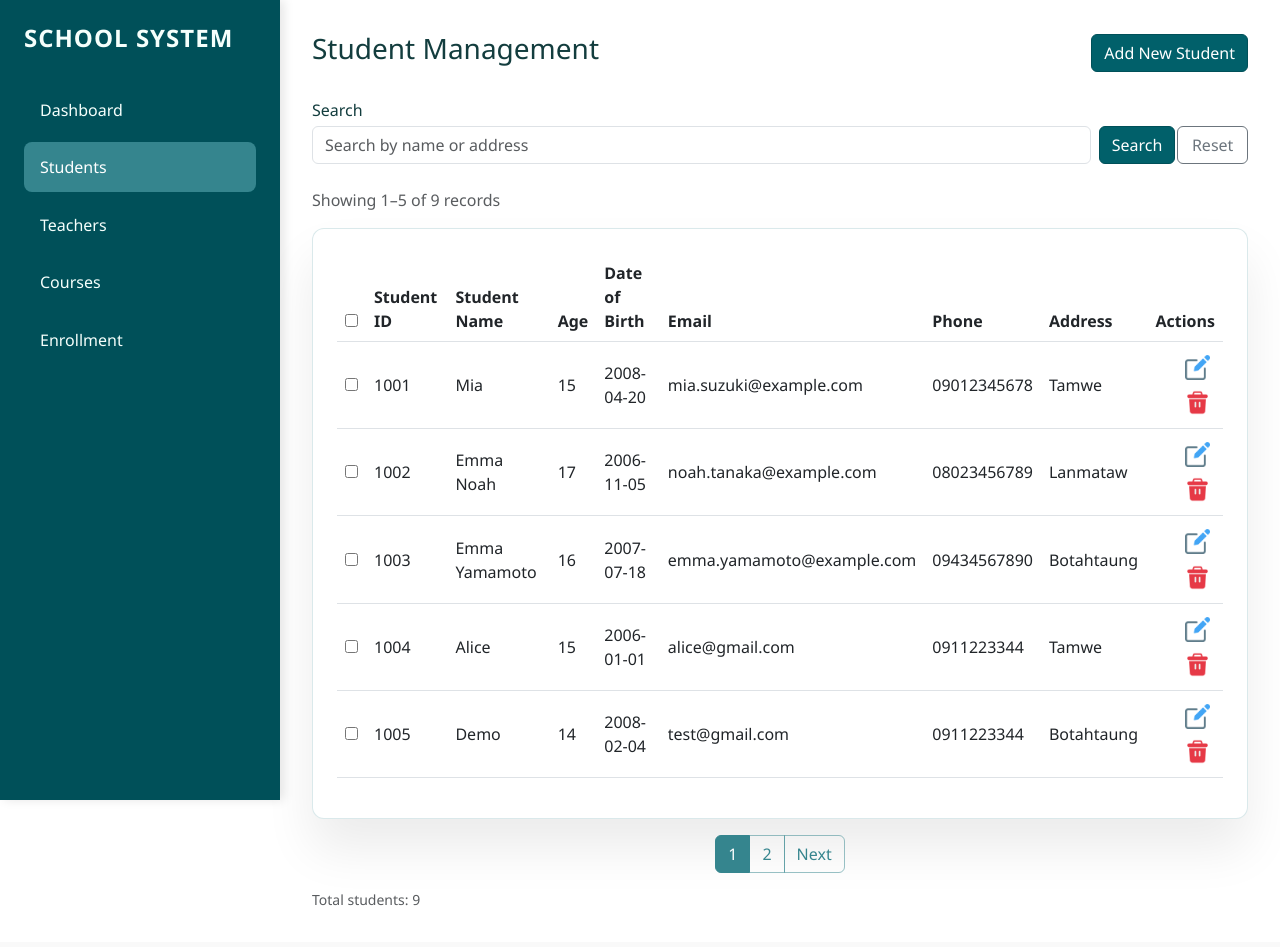
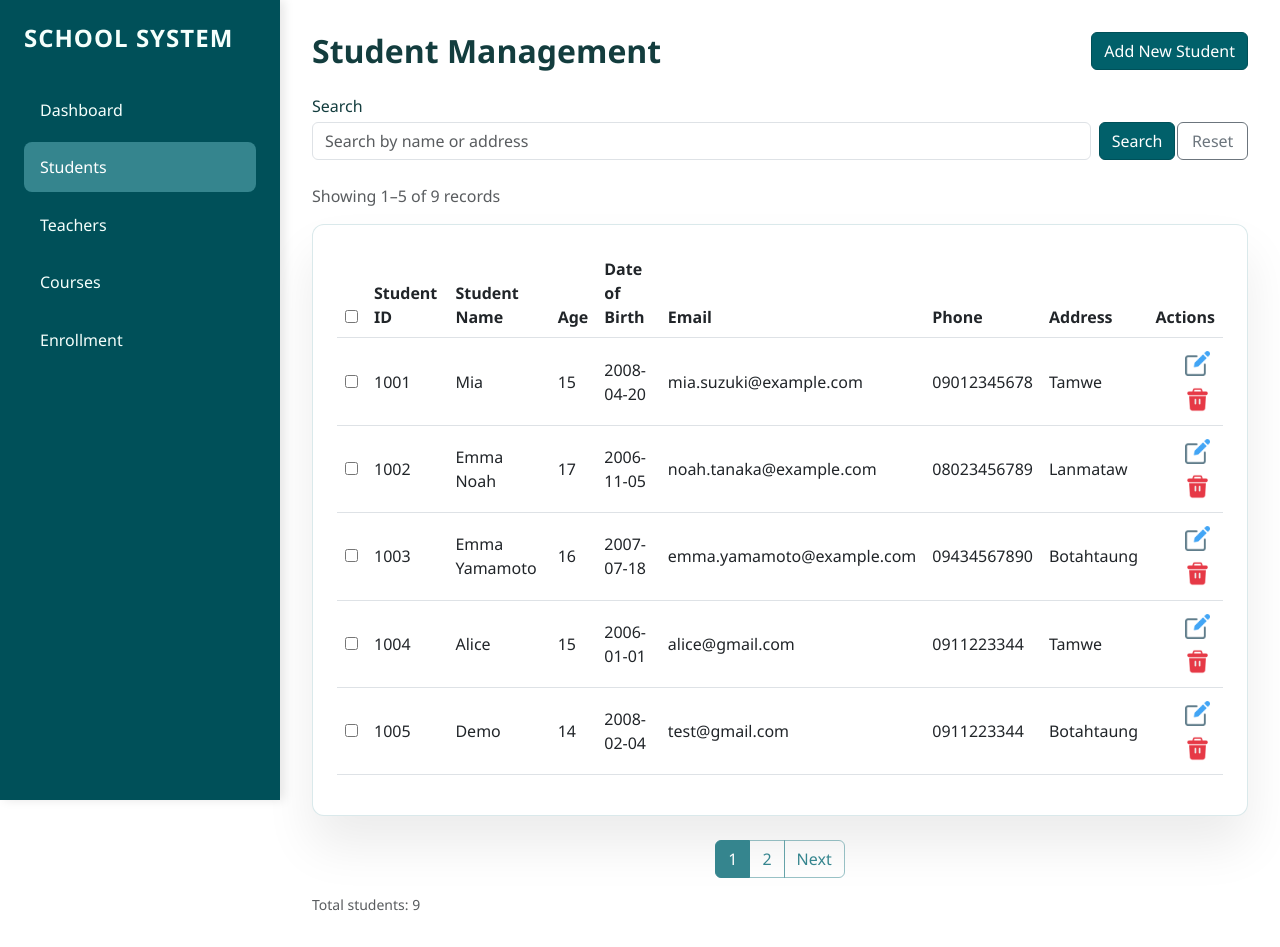
Before and after one commit to kristindev02-dev/School-Management-System-, a Flask app: page /students in a window 1280 px wide. Before the commit the page ends 906 px from the top, so only its background shows below. Run offline with Flask 3, Linux system fonts and the light colour scheme; data comes from the database, SQL or seed files in the repository; both versions use the stored data as it was after the commit.

Commit message:
Change the font size of each page title

```diff
--- a/static/style.css
+++ b/static/style.css
@@ -270,7 +270,7 @@ input[type="date"] {
 
 /* Add space above pagination */
 .pagination {
-    margin-top: 1rem;
+    margin-top: 1.5rem;
 }
 
 /* Status Colors */
--- a/templates/courses.html
+++ b/templates/courses.html
@@ -4,7 +4,7 @@
 
 {% block content %}
 <div class="d-flex justify-content-between align-items-center mb-4">
-    <h3>Course Management</h3>
+    <h2 class="mb-0 fw-bold fs-20">Course Management</h2>
     <button class="btn btn-primary" data-bs-toggle="modal" data-bs-target="#addModal">Add New Course</button>
 </div>
 
--- a/templates/enrollment.html
+++ b/templates/enrollment.html
@@ -5,7 +5,7 @@
 {% block content %}
 
 <div class="d-flex justify-content-between align-items-center mb-4">
-    <h3>Enrollment Management</h3>
+    <h2 class="mb-0 fw-bold fs-20">Enrollment Management</h2>
     <button class="btn btn-primary" data-bs-toggle="modal" data-bs-target="#addModal">
         Add New Enrollment
     </button>
--- a/templates/students.html
+++ b/templates/students.html
@@ -4,7 +4,7 @@
 
 {% block content %}
 <div class="d-flex justify-content-between align-items-center mb-4">
-    <h3>Student Management</h3>
+    <h2 class="mb-0 fw-bold fs-20">Student Management</h2>
     <button class="btn btn-primary" data-bs-toggle="modal" data-bs-target="#addModal">Add New Student</button>
 </div>
 
--- a/templates/teachers.html
+++ b/templates/teachers.html
@@ -4,7 +4,7 @@
 
 {% block content %}
 <div class="d-flex justify-content-between align-items-center mb-4">
-    <h3>Teacher Management</h3>
+    <h2 class="mb-0 fw-bold fs-20">Teacher Management</h2>
     <button class="btn btn-primary" data-bs-toggle="modal" data-bs-target="#addModal">Add New Teacher</button>
 </div>
 
```
Also changed, not shown: school.db.
